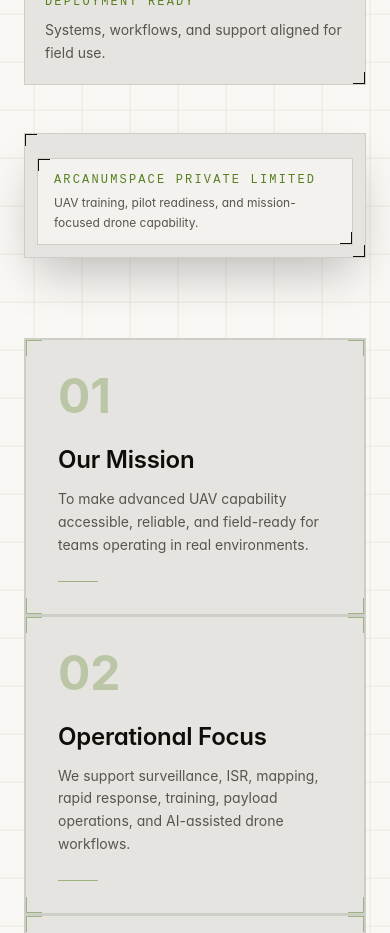
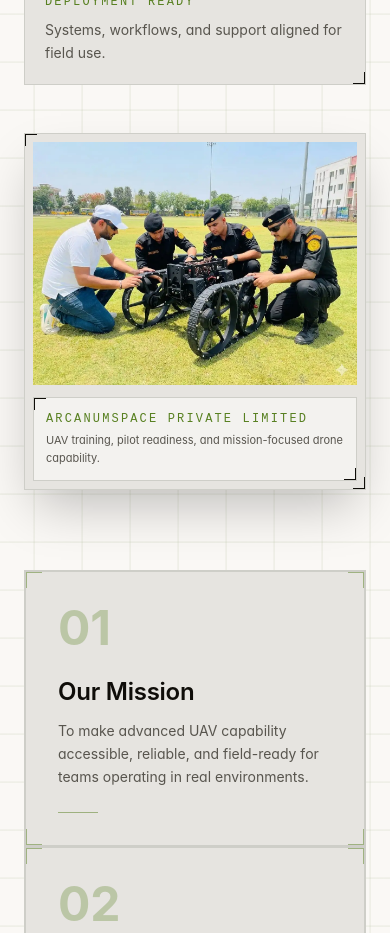
Before and after one commit to yogesaa8/drone, a React (Vite) app: page /mission in a window 390 px wide. Shown: the part 900-1833 px from the top of the page. Built offline with nearby package versions, Linux system fonts and the light colour scheme.

Commit message:
all packed

```diff
--- a/src/pages/AboutPage.jsx
+++ b/src/pages/AboutPage.jsx
@@ -59,26 +59,18 @@ const metrics = [
 const teamMembers = [
   {
     name: "Harsh Shrivastava",
-    role: "Founder",
+    role: "CEO & DIRECTOR",
     image: harsh,
     bg: "bg-[#c9dddd]",
     position: "object-center",
   },
   {
-    name: "Manvender Singh",
-    role: "Founder",
+    name: "Manvender KULHAR",
+    role: "Growth MANAGER",
     image: manvender,
     bg: "bg-[#f4c66f]",
     position: "object-center",
-  },
-  {
-    name: "John Paul",
-    role: "Founder",
-    image:
-      "https://images.unsplash.com/photo-1500648767791-00dcc994a43e?auto=format&fit=crop&w=600&q=80",
-    bg: "bg-[#f4c66f]",
-    position: "object-center",
-  },
+  }
 ];
 
 const AboutPage = () => {
--- a/src/pages/MissionPage.jsx
+++ b/src/pages/MissionPage.jsx
@@ -14,6 +14,7 @@ import IndustrialSite from "../assets/mission/IndustrialSite.webp";
 import DisasterDamage from "../assets/mission/DisasterDamage.webp";
 import ConstructionProgress from "../assets/mission/ConstructionProgress.webp";
 import solar from "../assets/mission/roof&solar.webp";
+import mis_hero from "../assets/mission/mis_hero.webp";
 
 import VerticalSlider from "../embla/VerticalSlider";
 
@@ -271,28 +272,28 @@ const MissionPage = () => {
 
             {/* Right Portrait Image - Full Image Visible */}
             <FloatUpText delay={0.1}>
-              <div className="relative w-full max-w-130 mx-auto lg:mx-0">
-                {/* <div className="absolute -inset-4 border border-tactical/20 corner-frame" /> */}
+              <div className="relative w-full max-w-[360px] sm:max-w-[430px] md:max-w-[500px] lg:max-w-[520px] mx-auto lg:mx-0">
+                <div className="relative border border-border bg-charcoal p-2 sm:p-3 corner-frame shadow-2xl overflow-hidden">
 
-                <div className="relative border border-border bg-charcoal p-3 corner-frame shadow-2xl overflow-hidden">
-                  {/* <div className="relative aspect-1086/1448 w-full overflow-hidden bg-background/40">
+                  <div className="relative w-full aspect-[4/3] sm:aspect-[16/11] md:aspect-[16/10] lg:aspect-[4/3] overflow-hidden bg-background/40">
                     <img
-                      src={missionTrainingImage}
+                      src={mis_hero}
                       alt="Arcanumspace UAV training and certification"
-                      className="w-full h-full object-contain object-center"
+                      className="w-full h-full object-cover object-center"
                       loading="eager"
                     />
-                  </div> */}
+                  </div>
 
-                  <div className="mt-3 border border-border bg-background/70 px-4 py-3 corner-frame">
-                    <div className="label-mono text-tactical text-[10px] mb-1">
+                  <div className="mt-3 border border-border bg-background/70 px-3 sm:px-4 py-3 corner-frame">
+                    <div className="label-mono text-tactical text-[9px] sm:text-[10px] mb-1 tracking-[0.25em]">
                       ARCANUMSPACE PRIVATE LIMITED
                     </div>
-                    <p className="text-xs text-muted-foreground leading-relaxed">
-                      UAV training, pilot readiness, and mission-focused drone
-                      capability.
+
+                    <p className="text-[11px] sm:text-xs text-muted-foreground leading-relaxed">
+                      UAV training, pilot readiness, and mission-focused drone capability.
                     </p>
                   </div>
+
                 </div>
               </div>
             </FloatUpText>
@@ -518,9 +519,8 @@ const MissionPage = () => {
               return (
                 <article
                   key={item.title}
-                  className={`group relative min-h-90 overflow-hidden bg-charcoal ${
-                    isWide ? "lg:col-span-2" : ""
-                  }`}
+                  className={`group relative min-h-90 overflow-hidden bg-charcoal ${isWide ? "lg:col-span-2" : ""
+                    }`}
                 >
                   <img
                     src={imageSrc}
```
Also changed, not shown: src/assets/mission/mis_hero.webp (added), 1 other file (tests, documents, lock files or other folders).
